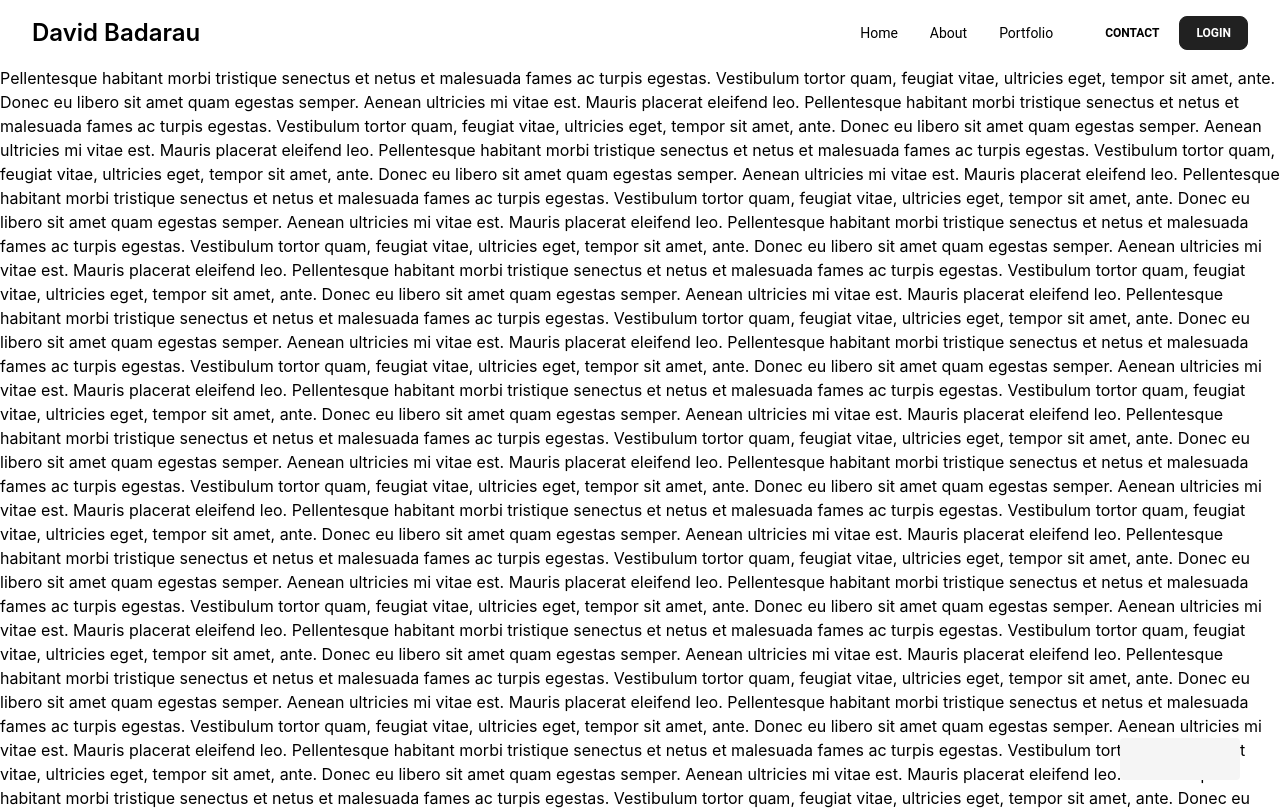
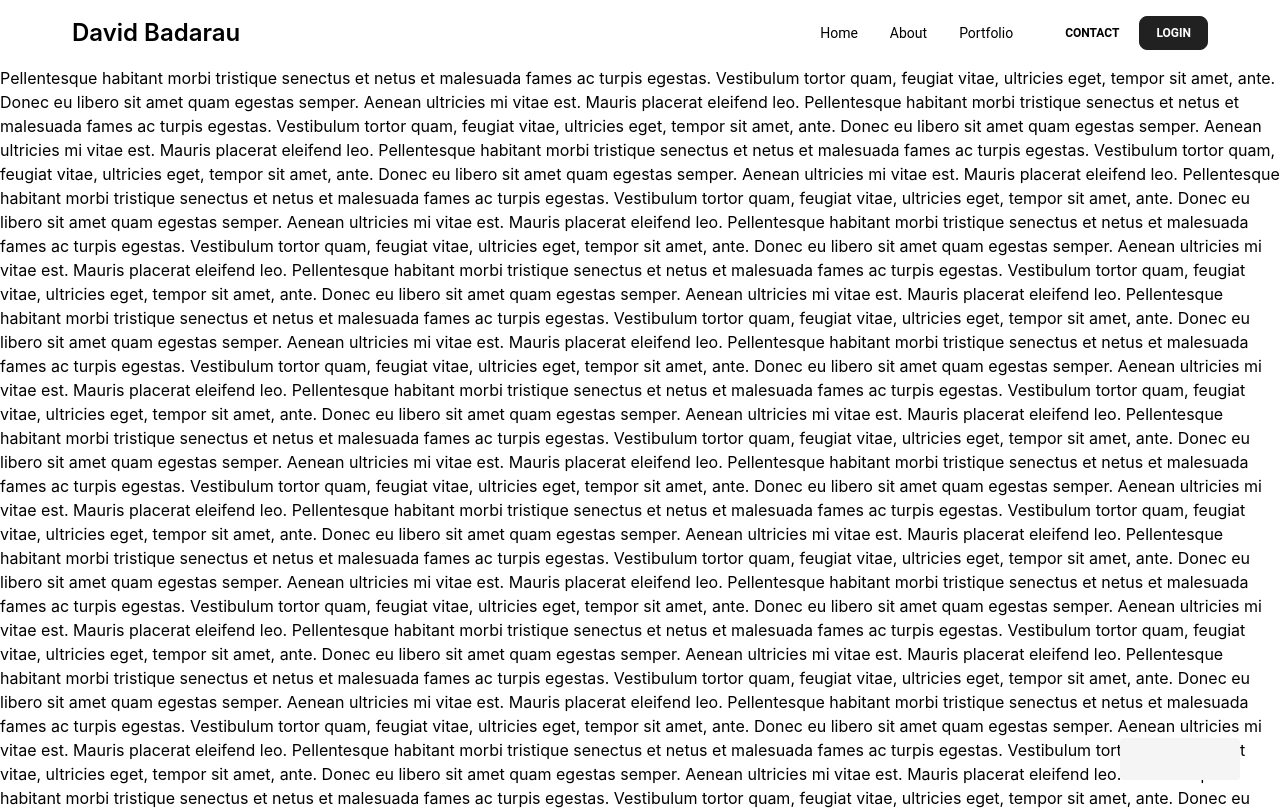
Before and after one commit to BadarauDavid/Portfolio, a React (Create React App) app in the folder frontend/: page / in a window 1280 px wide. Shown: the top 810 px of the page. Built offline with nearby package versions, Linux system fonts and the light colour scheme.

Commit message:
navbar change

```diff
--- a/frontend/src/components/NavBar.jsx
+++ b/frontend/src/components/NavBar.jsx
@@ -63,8 +63,8 @@ export default function NavBar() {
   );
 
   return (
-    <nav className="sticky top-0 z-10 h-max max-w-full rounded-none px-4 py-2 lg:px-8 lg:py-4 dark:bg-gray-900 dark:text-white bg-white">
-      <div className="flex items-center justify-between dark:text-white text-black">
+    <nav className="sticky top-0 z-10 h-max max-w-full rounded-none px-4 py-2 lg:px-8 lg:py-4 dark:bg-gray-900 dark:text-white bg-white duration-100">
+      <div className="flex items-center justify-between dark:text-white text-black mx-10 ">
         <a
           href="http://localhost:3000/"
           class="flex items-center space-x-3 rtl:space-x-reverse"
@@ -142,7 +142,7 @@ export default function NavBar() {
             size="sm"
             className="dark:text-white text-black"
           >
-            <span>Log In</span>
+            <span>Contact</span>
           </Button>
           <Button
             fullWidth
@@ -150,7 +150,7 @@ export default function NavBar() {
             size="sm"
             className="dark:text-black text-white dark:bg-white bg-gray-900"
           >
-            <span>Sign in</span>
+            <span>Login</span>
           </Button>
         </div>
       </MobileNav>
```
